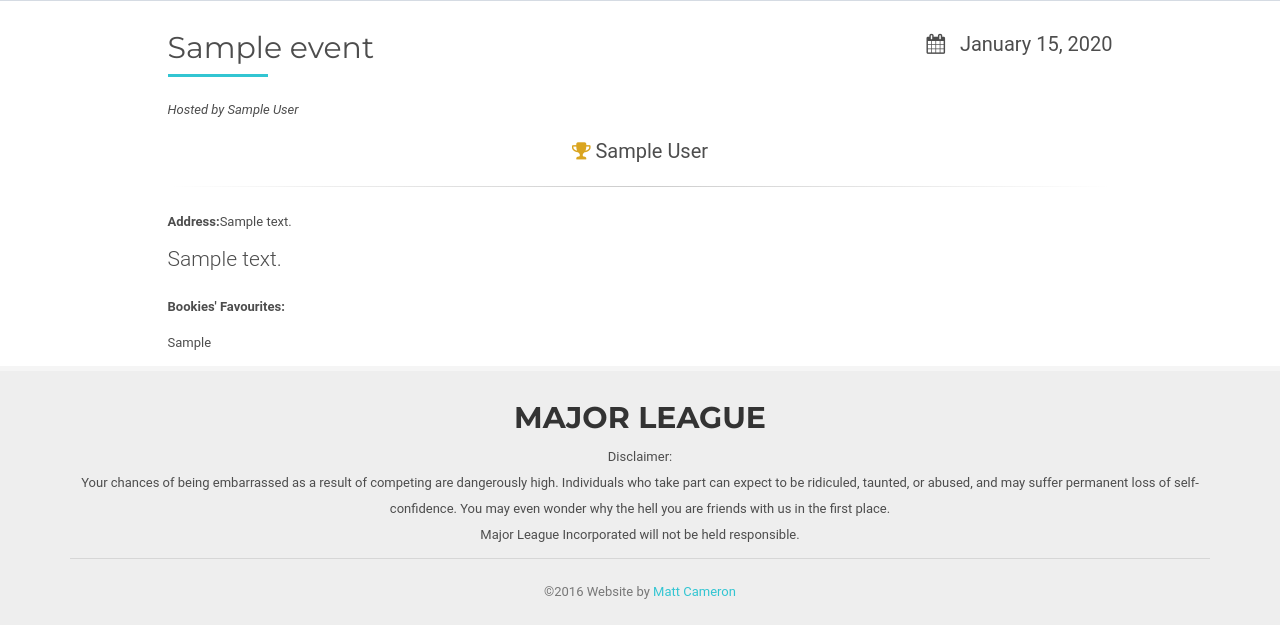
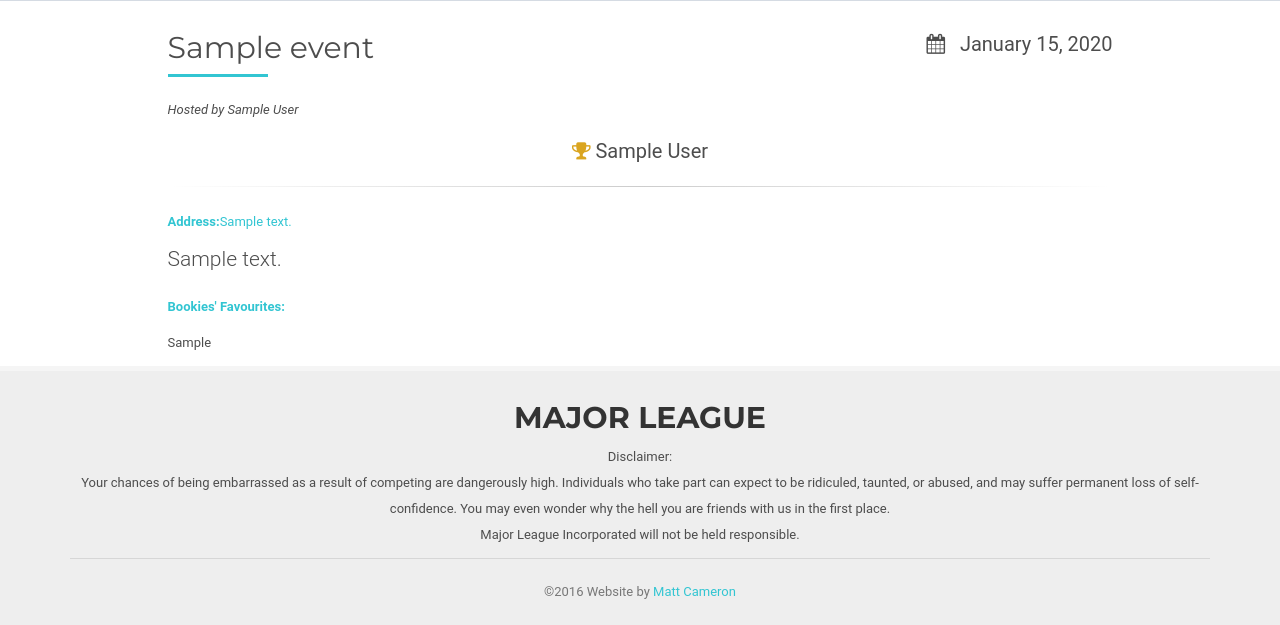
Before and after one commit to mattcameron/major_league, a Rails app: page /events/1 in a window 1280 px wide. Shown: the part 324-949 px from the top of the page. Run offline with Rails 7, Linux system fonts and the light colour scheme; tables that the repository leaves empty hold one stand-in row (values such as "Sample post"); style sheets or scripts are compiled from the project's sources; parts of the project's set-up code (start-up, migrations or seed data) failed here and were passed over; some libraries are stand-ins or nearby versions.

Commit message:
Add coloured text

```diff
--- a/app/views/events/show.html.erb
+++ b/app/views/events/show.html.erb
@@ -22,12 +22,12 @@
         <hr>
         <div>
           <% if @event.address.present? %>
-            <p><strong>Address:</strong><%= @event.address %></p>
+            <p class="colored-text"><strong>Address:</strong><%= @event.address %></p>
           <% end %>
           <p class="lead"><%= @event.description.try(:html_safe) || 'TBA' %></p>
 
           <% if @event.favourites.present? %>
-            <p><strong>Bookies' Favourites:</strong></p>
+            <p class="colored-text"><strong>Bookies' Favourites:</strong></p>
             <p>
               <%= @event.favourites.try(:html_safe) %>
             </p>
```
